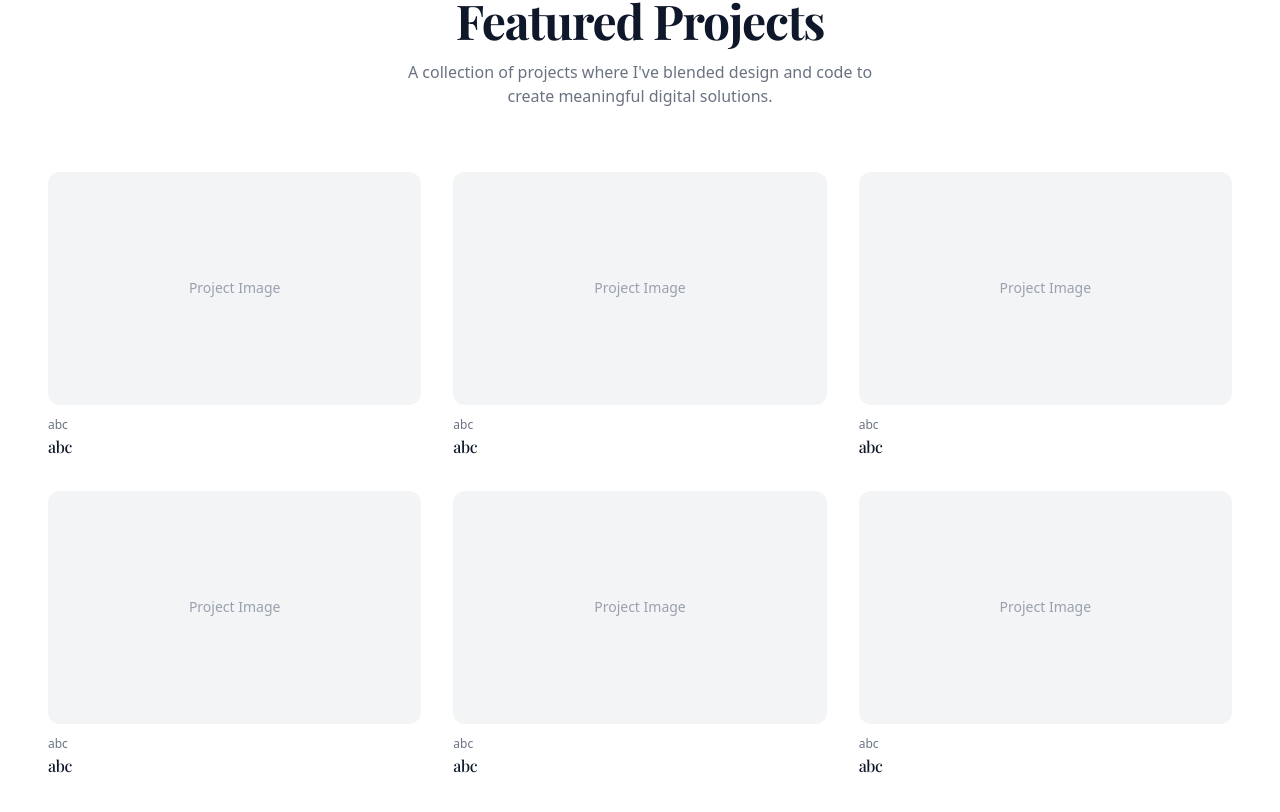
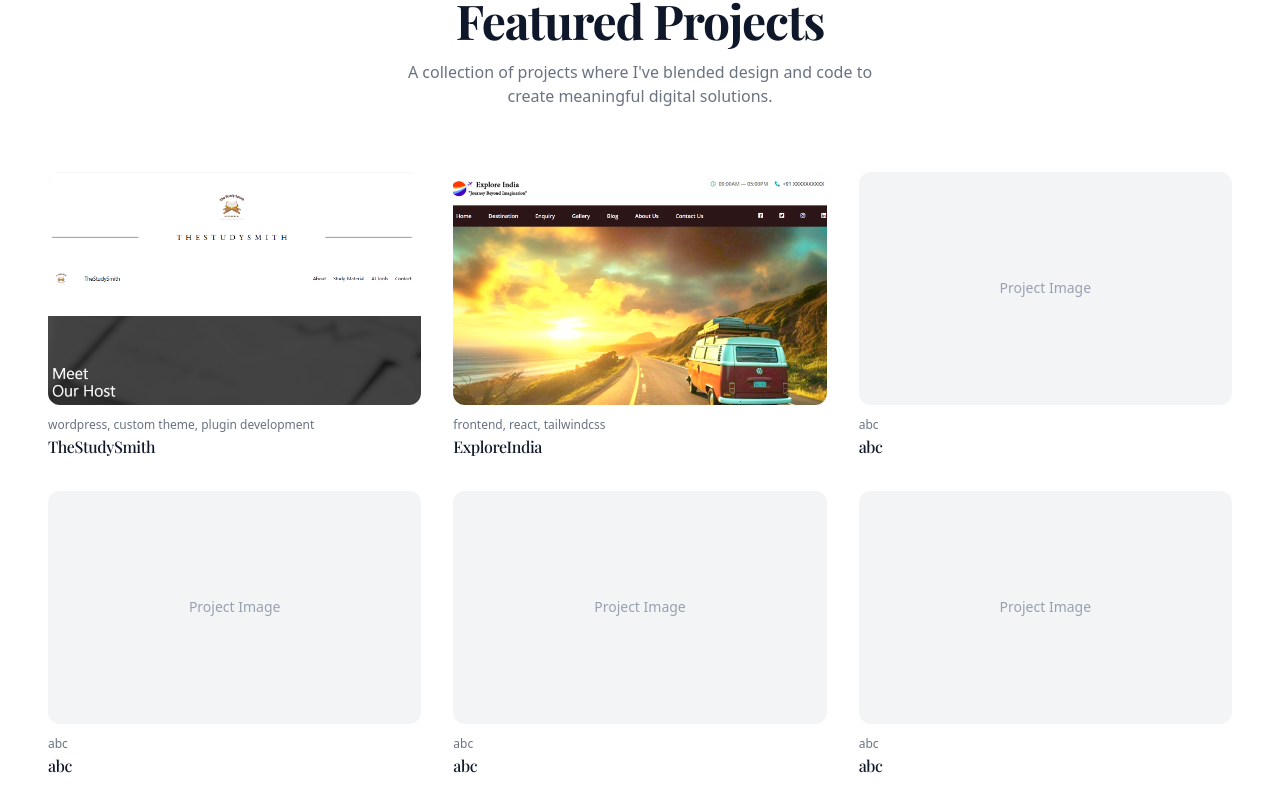
Before and after one commit to Jitesh39/portfolio-jitesh, a Next.js app: page / in a window 1280 px wide. Shown: the part 1527-2339 px from the top of the page. Built offline with nearby package versions, Linux system fonts and the light colour scheme; a web font is replaced by a local one.

Commit message:
added project

```diff
--- a/src/components/ProjectCard.tsx
+++ b/src/components/ProjectCard.tsx
@@ -13,12 +13,15 @@ interface ProjectProps {
 
 export default function ProjectCard({ title, category, image, link }: ProjectProps) {
   return (
-        <motion.div
+    <motion.a
+      href={link}
+      target="_blank"
+      rel="noopener noreferrer"
       initial={{ opacity: 0, y: 20 }}
       whileInView={{ opacity: 1, y: 0 }}
       transition={{ duration: 0.5 }}
       viewport={{ once: true }}
-            className="group cursor-pointer"
+      className="group cursor-pointer block"
     >
       <div className="relative aspect-[16/10] overflow-hidden rounded-xl bg-gray-100 mb-3">
         {image ? (
@@ -29,19 +32,22 @@ export default function ProjectCard({ title, category, image, link }: ProjectPro
             className="object-cover group-hover:scale-105 transition-transform duration-500"
           />
         ) : (
-                    <div className="absolute inset-0 flex items-center justify-center text-gray-400 text-sm group-hover:scale-105 transition-transform duration-500">
+          <div className="absolute inset-0 flex items-center justify-center text-gray-400 text-sm">
             Project Image
           </div>
         )}
+
         <div className="absolute inset-0 bg-black/0 group-hover:bg-black/5 transition-colors duration-300" />
+
         <div className="absolute top-3 right-3 p-1.5 bg-white rounded-full opacity-0 group-hover:opacity-100 transition-opacity duration-300 shadow-sm">
           <ArrowUpRight className="w-4 h-4" />
         </div>
       </div>
+
       <div>
         <p className="text-xs text-gray-500 mb-0.5">{category}</p>
         <h3 className="text-base font-medium">{title}</h3>
       </div>
-        </motion.div>
+    </motion.a>
   );
 }
--- a/src/components/ProjectsGrid.tsx
+++ b/src/components/ProjectsGrid.tsx
@@ -5,17 +5,17 @@ import { motion } from "framer-motion";
 
 const projects = [
     {
-        title: "abc",
-        category: "abc",
-        image: "",
+        title: "TheStudySmith",
+        category: "wordpress, custom theme, plugin development",
+        image: "/studysmith.png",
         // image: "/studysmith.png",
-        link: "#",
+        link: "https://thestudysmith9.wordpress.com/",
     },
     {
-        title: "abc",
-        category: "abc",
-        image: "",
-        link: "#",
+        title: "ExploreIndia",
+        category: "frontend, react, tailwindcss",
+        image: "/exploreindia.png",
+        link: "https://exploreind.netlify.app/",
     },
     {
         title: "abc",
```
Also changed, not shown: public/Screenshot 2026-01-30 184741.png (added), public/exploreindia.png (added). Lines whose indentation alone changed are shown as unchanged.
